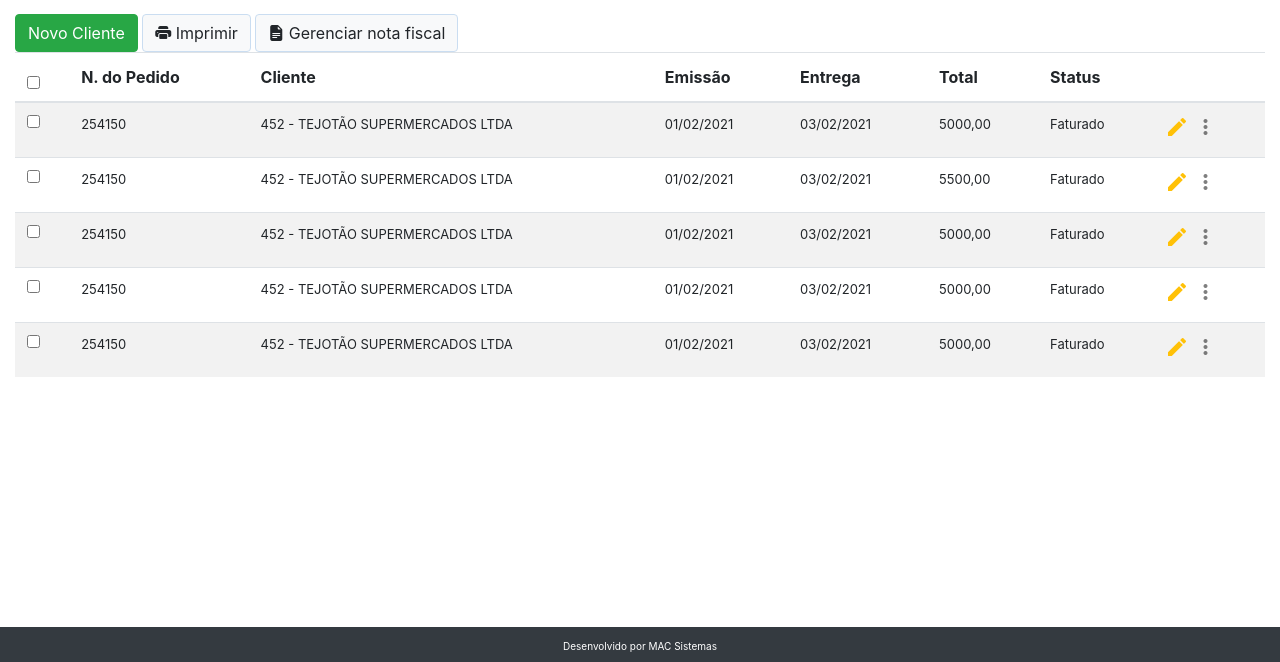
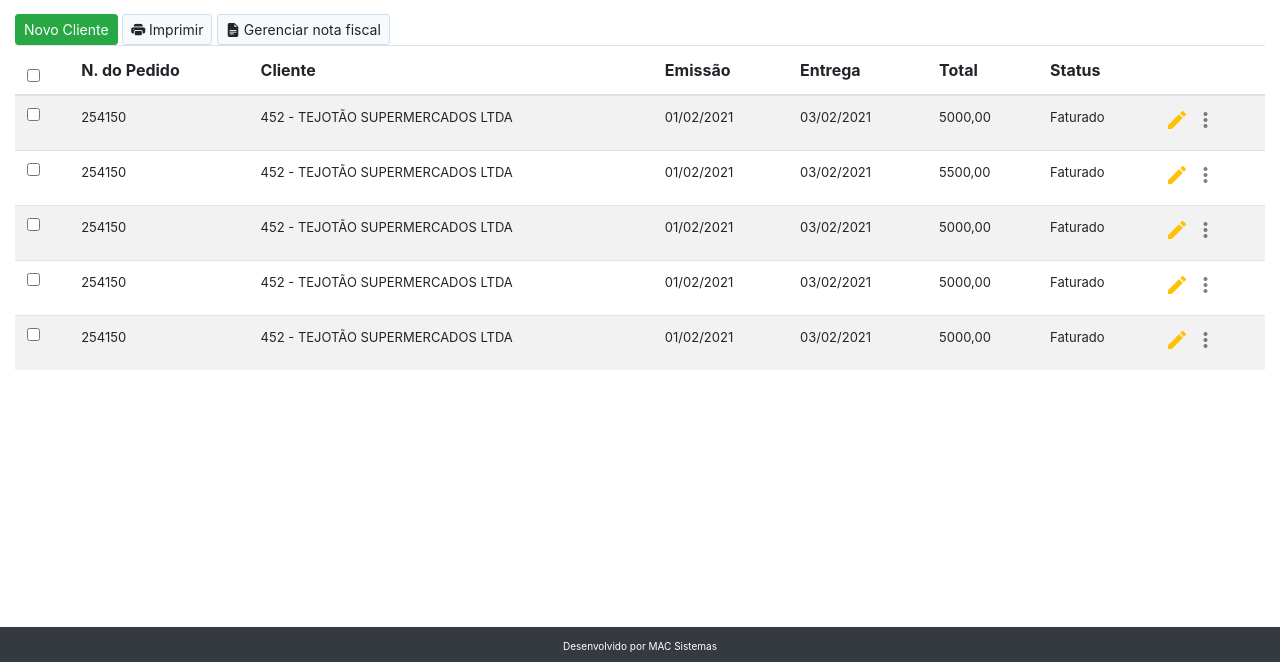
Before and after one commit to Gustavo780904/Projeto-Nfe-Mac, a plain HTML site: page index.html in a window 1280 px wide. Shown: the part 138-800 px from the top of the page. Drawn offline with nearby package versions, Linux system fonts and the light colour scheme.

Commit message:
Botões menores

```diff
--- a/index.html
+++ b/index.html
@@ -81,16 +81,15 @@
             <div class="table-responsive tiraBarra">
                 <div class="table-title row">
                     <div class="col-9">
-                        <button type="button" class="btn btn-success"> Novo Cliente</button>
-                        <button type="button" class="btn btn-light bordaBotaoTransparente"> <i
+                        <button type="button" class="btn btn-success btn-sm"> Novo Cliente</button>
+                        <button type="button" class="btn btn-light bordaBotaoTransparente btn-sm"> <i
                                 class="bi bi-printer-fill"></i> Imprimir</button>
 
-                        <button type="button" class="btn btn-light bordaBotaoTransparente"><i
+                        <button type="button" class="btn btn-light bordaBotaoTransparente btn-sm"><i
                                 class="bi bi-file-earmark-text-fill"></i> Gerenciar nota fiscal</button>
                     </div>
                     <div class="col-3">
-                        <!-- <a href="#" data-target="#novoCliente" class="btn btn-info w-100" data-toggle="modal"> <i class="material-icons align-middle pr-2">add_circle_outline</i><b class="align-middle ">Novo Cliente</b>
-                        </a> -->
+                        <!-- rever espaço -->
                     </div>
                 </div>
 
```
